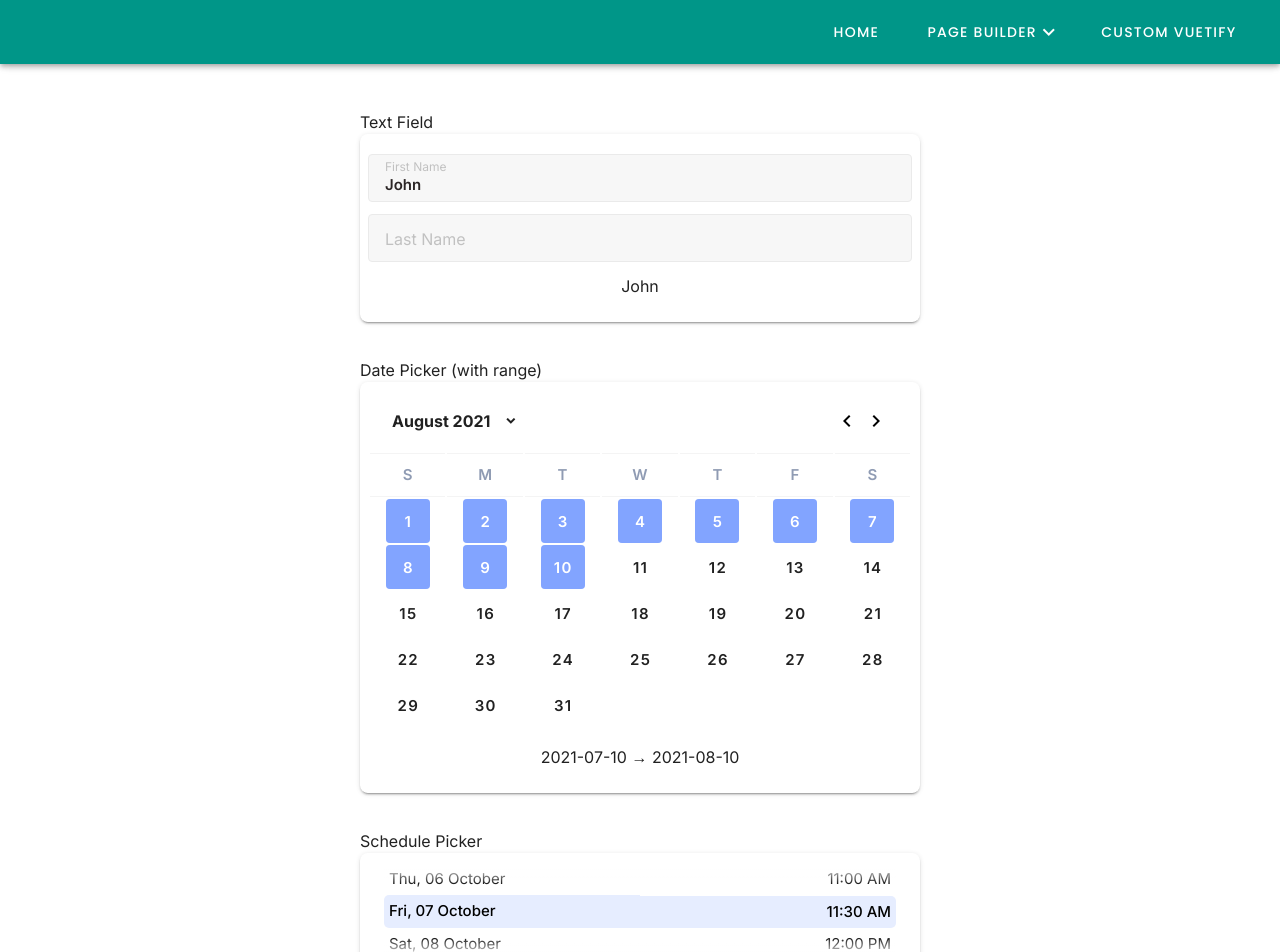
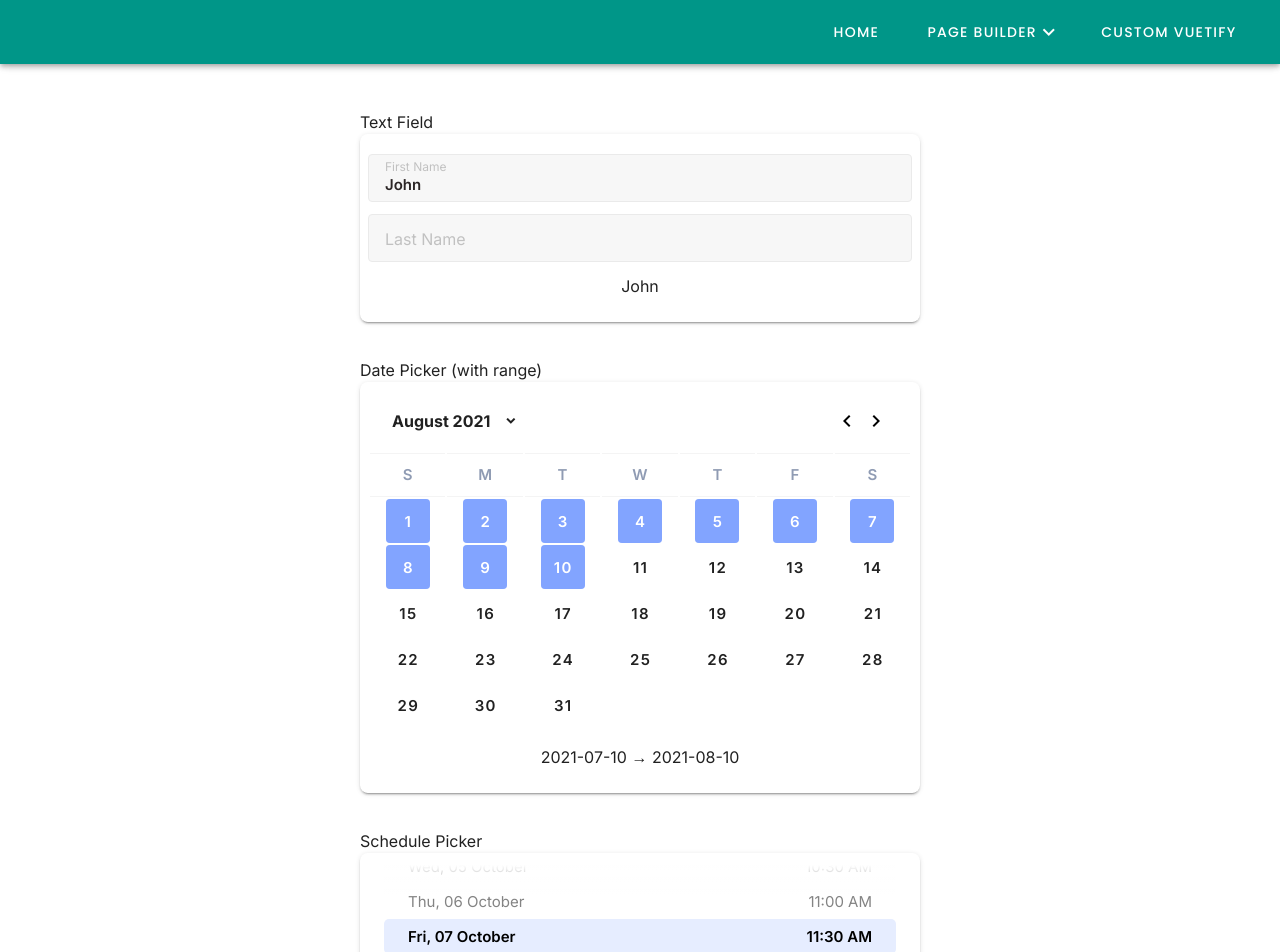
Before and after one commit to hanifrodili/my-vue-playground, a Vue app: page /mycustom in a window 1280 px wide. Shown: the top 952 px of the page. Built offline with nearby package versions, Linux system fonts and the light colour scheme.

Commit message:
update ui and remove @click

```diff
--- a/src/components/mycustom/ySchedulePicker.vue
+++ b/src/components/mycustom/ySchedulePicker.vue
@@ -1,11 +1,11 @@
 <template lang="pug">
   .y-schedule-picker.mx-auto(:style="cssProps")
     v-row.ma-0(style="height:100%;")
-      v-col.pa-0.schedule-container(cols="6")
-        div.text-left.schedule-item.date(v-for="(item,index) in dateTimeList" :key="index" @click="selectDate(item.date,index)" :class="{ active: selectedDate === item.date }" :id="'date'+index")
+      v-col.pa-0.schedule-container(cols="7")
+        div.text-left.schedule-item.date(v-for="(item,index) in dateTimeList" :key="index"  :class="{ active: selectedDate === item.date }" :id="'date'+index")
          p {{convertDate(item.date)}}
-      v-col.pa-0.schedule-container(cols="6")
-        div.text-right.schedule-item.time(v-for="(item,index) in dateTimeList[selectedDateIndex].time" :key="index" @click="selectTime(item)" :class="{ active: selectedTime === item }" :id="'time'+index")
+      v-col.pa-0.schedule-container(cols="5")
+        div.text-right.schedule-item.time(v-for="(item,index) in dateTimeList[selectedDateIndex].time" :key="index"  :class="{ active: selectedTime === item }" :id="'time'+index")
           p {{covert24To12(item)}}
 </template>
 <script>
@@ -25,7 +25,7 @@ export default {
     },
     height: {
       type: String,
-      default: "100px"
+      default: "151px"
     },
     bgActive: {
       type: String,
@@ -59,8 +59,8 @@ export default {
     const container = document.getElementsByClassName('schedule-container')[1]
     const itemTop = container.offsetTop
     // this.selectPosTop = itemTop
-    this.selectPosTop = itemTop + (container.offsetHeight/2) - (32/2)
-    this.selectPosBottom = itemTop + (container.offsetHeight/2) + (32/2)
+    this.selectPosTop = itemTop + (container.offsetHeight/2) - (35/2)
+    this.selectPosBottom = itemTop + (container.offsetHeight/2) + (35/2)
 
   },
   data: () => ({
@@ -299,14 +299,24 @@ export default {
 }
 
 .schedule-item{
-  padding: 5px;
+  padding: 0;
+  padding-top: 7px;
   scroll-snap-align: center;
+  height: 35px;
+  color: #848484;
   /* scroll-snap-stop: always; */
+}
+.schedule-container:nth-child(1) .schedule-item{
+  padding-left: 24px;
+}
+.schedule-container:nth-child(2) .schedule-item{
+  padding-right: 24px;
 }
 .schedule-item p{
   margin-bottom: 0;
   font-size: 15px;
   user-select: none;
+  font-weight: 400;
   /* color: rgb(59, 59, 59); */
 }
 .schedule-item.active{
@@ -314,7 +324,7 @@ export default {
 }
 .schedule-item.active p{
   color: black;
-  font-weight: 500;
+  font-weight: 600;
 }
 .schedule-item.date.active{
   border-radius: 5px 0 0 5px;
@@ -323,10 +333,10 @@ export default {
   border-radius: 0 5px 5px 0;
 }
 .schedule-item:first-child{
-  margin-top: 32px;
+  margin-top: 54px;
 }
 .schedule-item:last-child{
-  margin-bottom: 32px;
+  margin-bottom: 54px;
 }
 
 @media (max-width: 400px){
```
